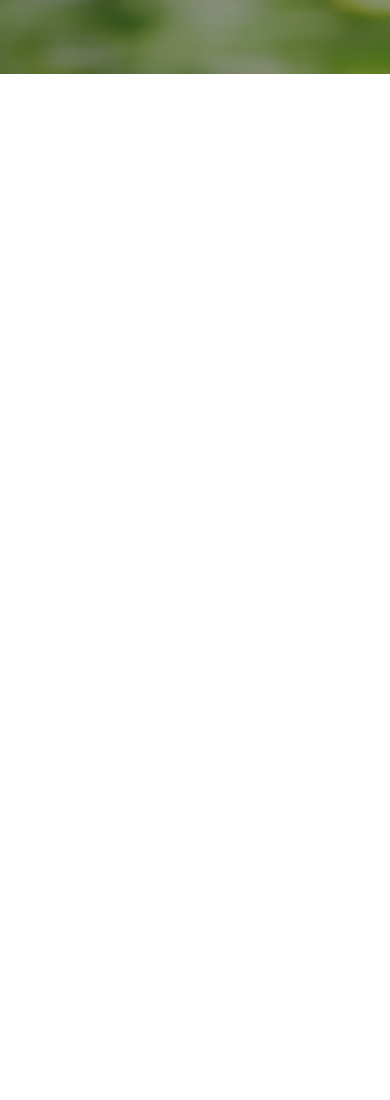
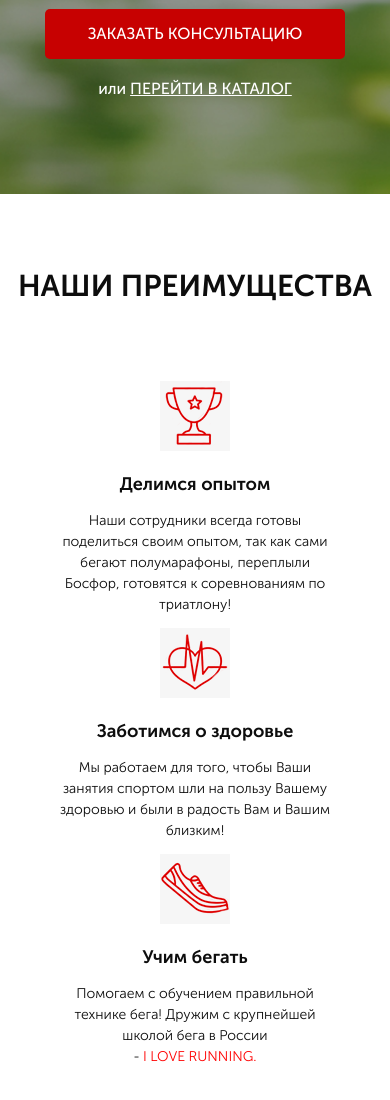
Before and after one commit to vladbakanov/pulse, a website: page src/index.html in a window 390 px wide. Shown: the part 612-1712 px from the top of the page. Before the commit the page ends 844 px from the top, so only its background shows below. Drawn offline with Linux system fonts and the light colour scheme.

Commit message:
Complite First Homework

```diff
--- a/src/index.html
+++ b/src/index.html
@@ -10,6 +10,7 @@
     <link rel="stylesheet" href="css/style.min.css">
 </head>
 <body>
+
   <div class="promo">
     <div class="container">
       <header class="header">
@@ -28,8 +29,8 @@
       </header>
 
       <div class="promo__wrapper">
-          <h1 class="promo__header"></h1>
-          <h2 class="promo__subheader"></h2>
+        <h1 class="promo__header">Подбор пульсометра</h1>
+        <h2 class="promo__subheader">с учётом Вашего уровня подготовки</h2>
 
         <div class="promo__icons">
           <div class="promo__icon">
@@ -55,7 +56,40 @@
           <a href="#">ПЕРЕЙТИ В КАТАЛОГ</a>
         </div>
       </div>
+    </div>
+  </div>
 
+  <div class="advantages">
+    <div class="container">
+      <h2 class="title">НАШИ ПРЕИМУЩЕСТВА</h2>
+      <div class="advantages__wrapper">
+
+        <div class="advantages__item">
+          <img class="advantages__icon" src="icons/advantages/cup.png" alt="cup">
+          <div class="advantages__subtitle">Делимся опытом</div>
+          <div class="advantages__descr">
+            Наши сотрудники всегда готовы поделиться своим опытом,
+так как сами бегают полумарафоны, переплыли Босфор, готовятся к соревнованиям по триатлону!
+          </div>
+        </div>
+        <div class="advantages__item">
+          <img class="advantages__icon" src="icons/advantages/heart.png" alt="heart">
+          <div class="advantages__subtitle">Заботимся о здоровье</div>
+          <div class="advantages__descr">Мы работаем для того,
+            чтобы Ваши занятия спортом шли на пользу Вашему здоровью и были в радость Вам и Вашим близким!
+            </div>
+        </div>
+        <div class="advantages__item">
+          <img class="advantages__icon" src="icons/advantages/shoe.png" alt="shoe">
+          <div class="advantages__subtitle">Учим бегать</div>
+          <div class="advantages__descr">Помогаем с обучением
+            правильной технике бега!
+            Дружим с крупнейшей школой бега в России <br> -
+            <a href="#">I LOVE RUNNING.</a>
+            </div>
+        </div>
+
+      </div>
     </div>
   </div>
 </body>
--- /dev/null
+++ b/src/sass/_media.scss
@@ -0,0 +1,68 @@
+@media (max-width: 1200px) {
+  .promo {
+    &__wrapper {
+      align-items: center;
+    }
+  }
+}
+
+@media (max-width: 991px) {
+  .header {
+    justify-content: space-around;
+  }
+}
+
+@media (max-width: 767px) {
+  .header {
+    &__official {
+      span {
+        font-size: 16px;
+      }
+    }
+    &__phone {
+      font-size: 16px;
+    }
+  }
+}
+
+@media (max-width: 575px) {
+  .header {
+    flex-direction: column;
+    &__official {
+      margin-top: 15px;
+    }
+    &__contacts {
+      margin-top: 15px;
+    }
+  }
+  .promo {
+    &__header {
+      font-size: 26px;
+    }
+    &__subheader {
+      font-size: 15px;
+    }
+    &__icons {
+      width: 100%;
+    }
+  }
+  .advantages {
+    &__wrapper {
+      flex-direction: column;
+      padding-top: 51px;
+    }
+    &__item {
+      margin: 0 auto;
+    }
+    &__icon {
+      margin-top: 13px;
+    }
+    &__subtitle {
+      margin-top: 20px;
+    }
+    &__descr {
+      margin-top: 12px;
+    }
+  }
+
+}
--- /dev/null
+++ b/src/sass/blocks/_advantages.scss
@@ -0,0 +1,35 @@
+.advantages {
+  min-height: 470px;
+  padding: 70px 0;
+  &__wrapper {
+    display: flex;
+    justify-content: space-between;
+    padding: 64px 0 0 0;
+  }
+  &__item {
+    width: 280px;
+    justify-content: center;
+  }
+  &__icon {
+    display: block;
+    margin: 0 auto;
+  }
+  &__subtitle {
+    font-size: 18px;
+    color: rgb(13, 13, 13);
+    text-align: center;
+    font-weight: 700;
+    margin-top: 38px;
+  }
+  &__descr {
+    margin-top: 26px;
+    font-size: 14px;
+    color: rgb(13, 13, 13);
+    text-align: center;
+    font-weight: 300;
+  }
+  a {
+    color: #ff0000;
+    text-decoration: none;
+  }
+}
--- a/src/sass/style.scss
+++ b/src/sass/style.scss
@@ -10,3 +10,6 @@
 @import 'blocks/promo';
 @import 'blocks/header';
 @import 'blocks/buttons';
+@import 'blocks/advantages';
+@import 'blocks/titles';
+@import 'media';
```
Also changed, not shown: src/css/media.min.css (added), src/css/style.min.css. Lines whose indentation alone changed are shown as unchanged.
